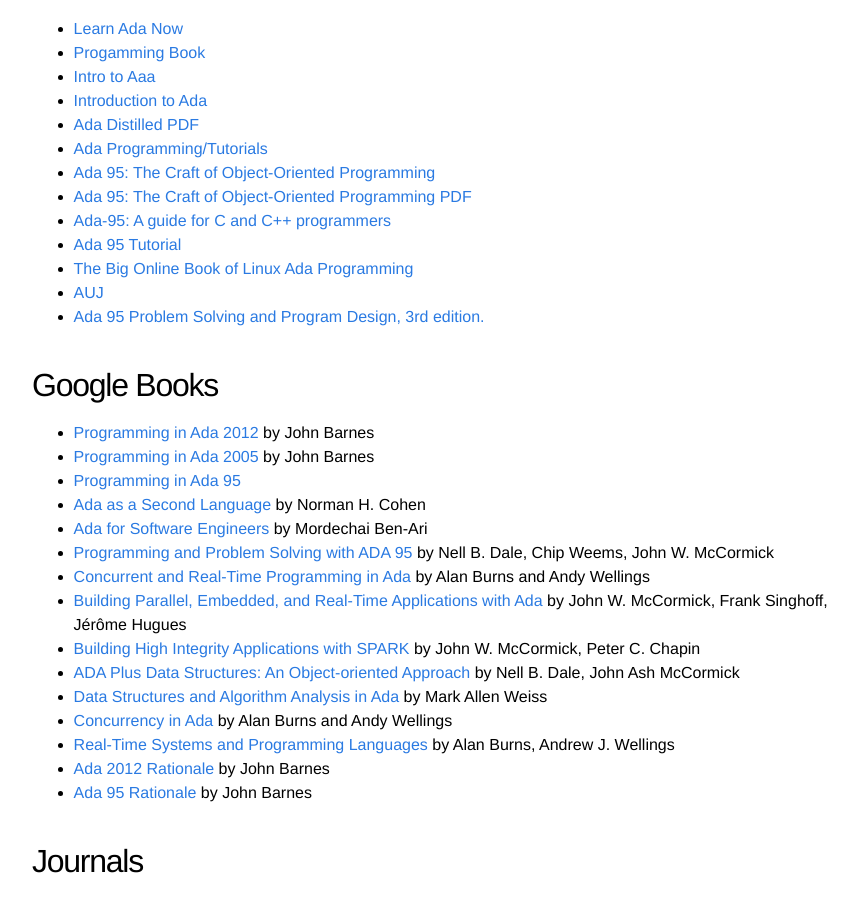
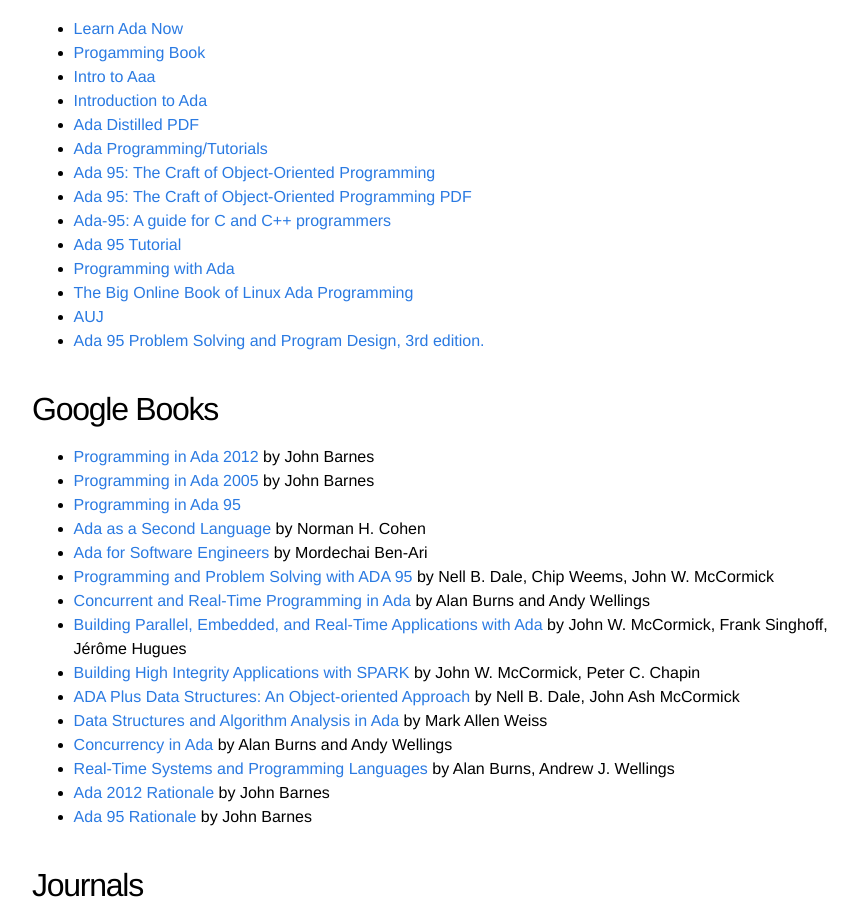
Before and after one commit to quornings/quornings.github.io, a Jekyll site: the page built from books.md, in a window 1280 px wide and 900 px high, scrolled down 359 px. Shown: the whole window, without its empty margins (208-1066 px from the left). Built offline with Jekyll 4.4.1, drawn with Linux system fonts in a browser that asks for light colours.

Commit message:
Programming with Ada

```diff
--- a/books.md
+++ b/books.md
@@ -21,6 +21,7 @@ permalink: /books/
 - [Ada 95: The Craft of Object-Oriented Programming PDF](http://babdoc.free.fr/mag_info/John%20English%20-%20Ada%2095%20The%20Craft%20of%20Object-Oriented%20Programming.pdf)
 - [Ada-95: A guide for C and C++ programmers](https://www.cs.uni.edu/~mccormic/4740/guide-c2ada.pdf)
 - [Ada 95 Tutorial](https://perso.telecom-paristech.fr/pautet/Ada95/a95list.htm)
+- [Programming with Ada](https://pyjarrett.github.io/programming-with-ada/index.html)
 - [The Big Online Book of Linux Ada Programming](https://www.pegasoft.ca/boblap.html)
 - [AUJ](http://www.ada-europe.org/auj/archive/)
 - [Ada 95 Problem Solving and Program Design, 3rd edition.](https://www2.seas.gwu.edu/~mfeldman/cs1book/)
```
